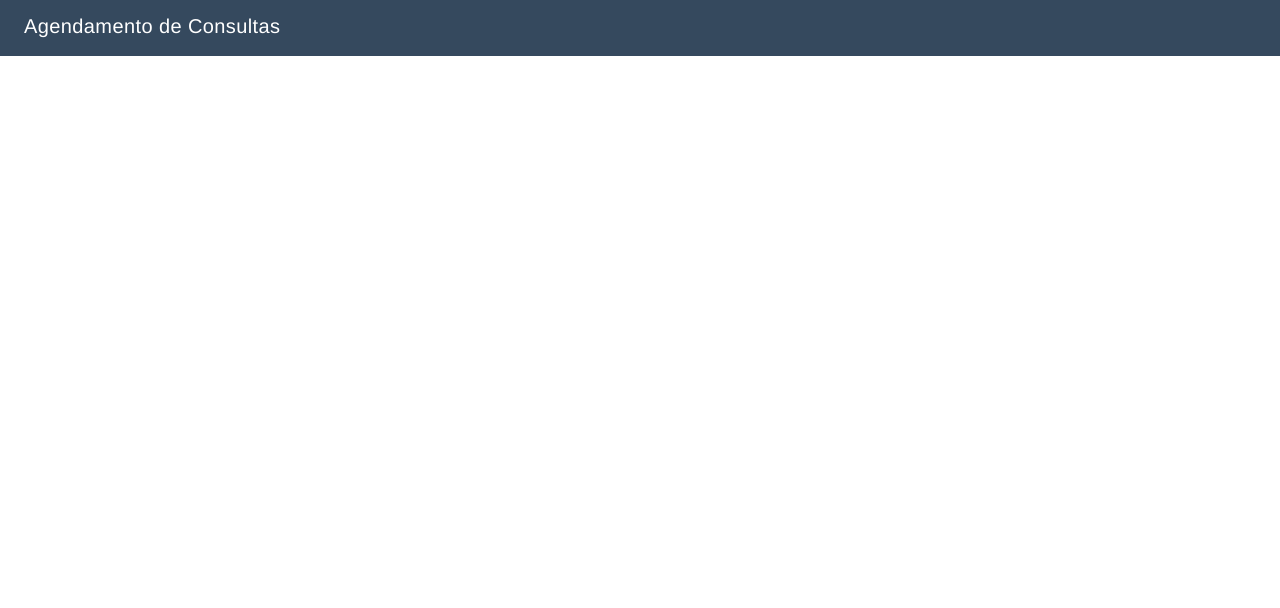
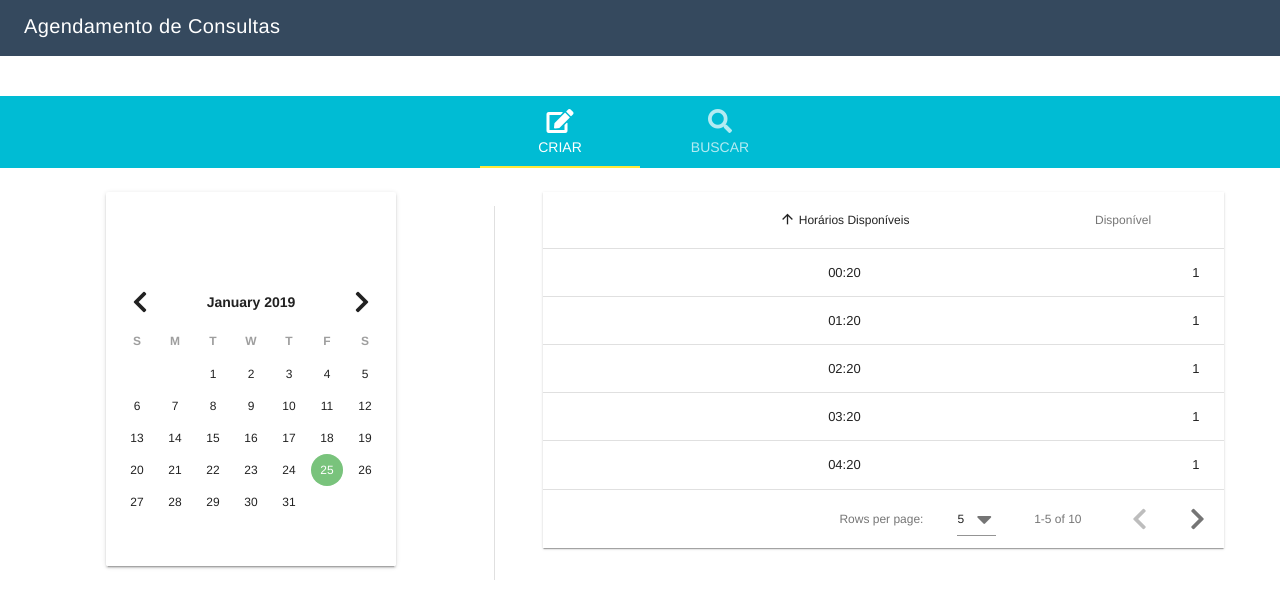
Before and after one commit to philipguedes/agendamento-de-consultas, a Vue app: page /#/admin in a window 1280 px wide. Shown: the top 608 px of the page. Built offline with nearby package versions, Linux system fonts and the light colour scheme.

Commit message:
Cria pag admin e tabela para consultas

```diff
--- a/index.html
+++ b/index.html
@@ -1,7 +1,6 @@
 <!DOCTYPE html>
 <html lang="en">
   <head>
-    <link href='https://fonts.googleapis.com/css?family=Roboto:100,300,400,500,700,900|Material+Icons' rel="stylesheet">
     <meta charset="utf-8">
     <meta http-equiv="X-UA-Compatible" content="IE=edge">
     <meta name="viewport" content="width=device-width, initial-scale=1">
@@ -12,6 +11,11 @@
     <!-- Add to home screen for Android and modern mobile browsers -->
     <link rel="manifest" href="<%= htmlWebpackPlugin.files.publicPath %>static/manifest.json">
     <meta name="theme-color" content="#4DBA87">
+
+    <!-- Add font icons -->
+    <link href='https://fonts.googleapis.com/css?family=Roboto:100,300,400,500,700,900|Material+Icons' rel="stylesheet">
+    <link href="https://cdn.jsdelivr.net/npm/font-awesome@4.7.0/css/font-awesome.min.css" rel="stylesheet">
+    <link href="https://use.fontawesome.com/releases/v5.0.13/css/all.css" rel="stylesheet">
 
     <!-- Add to home screen for Safari on iOS -->
     <meta name="apple-mobile-web-app-capable" content="yes">
--- a/src/main.js
+++ b/src/main.js
@@ -10,7 +10,9 @@ import 'bootstrap-vue/dist/bootstrap-vue.css'
 import 'vuetify/dist/vuetify.min.css'
 
 Vue.use(BootstrapVue)
-Vue.use(Vuetify)
+Vue.use(Vuetify, {
+  iconfont: 'fa4'
+})
 Vue.config.productionTip = false
 
 /* eslint-disable no-new */
--- /dev/null
+++ b/src/pages/Admin.vue
@@ -0,0 +1,51 @@
+<template>
+  <v-tabs
+    centered
+    color="cyan"
+    dark
+    icons-and-text
+  >
+    <v-tabs-slider color="yellow"></v-tabs-slider>
+
+    <v-tab href="#tab-1">
+      Criar
+      <v-icon>fas fa-edit</v-icon>
+    </v-tab>
+
+    <v-tab href="#tab-2">
+      Buscar
+      <v-icon>fas fa-search</v-icon>
+    </v-tab>
+
+
+    <v-tab-item :value="'tab-1'">
+      <create-appointment></create-appointment>
+    </v-tab-item>
+
+    <v-tab-item :value="'tab-2'">
+      <search-appointment></search-appointment>
+    </v-tab-item>
+  </v-tabs>
+</template>
+
+<script>
+import CreateAppointment from '@/views/admin/CreateAppointment'
+import SearchAppointment from '@/views/admin/SearchAppointment'
+
+export default {
+  name: 'admin',
+  data () {
+    return {}
+  },
+  components: {
+    CreateAppointment, SearchAppointment
+  }
+}
+</script>
+
+<style>
+.appointment {
+  height: 300px;
+  width: 640px;
+}
+</style>
--- a/src/router/index.js
+++ b/src/router/index.js
@@ -2,6 +2,7 @@ import Vue from 'vue'
 import Router from 'vue-router'
 import Scheduling from '@/views/appointment/Scheduling'
 import Appointment from '@/pages/Appointment'
+import Admin from '@/pages/Admin'
 
 Vue.use(Router)
 
@@ -16,6 +17,11 @@ export default new Router({
       path: '/appointment',
       name: 'Appointment',
       component: Appointment
+    },
+    {
+      path: '/admin',
+      name: 'Admin',
+      component: Admin
     }
   ]
 })
--- /dev/null
+++ b/src/views/admin/CreateAppointment.vue
@@ -0,0 +1,162 @@
+<template>
+
+    <v-container>
+      <v-layout justify-center reverse fill-height row>
+        <v-flex xs7>
+          <v-data-table
+            v-model="selected"
+            :headers="headers"
+            :items="items"
+            :pagination.sync="pagination"
+            select-all
+            item-key="hour"
+            class="elevation-1"
+          >
+            <template slot="headers" slot-scope="props">
+              <tr>
+                <th>
+                  <v-checkbox
+                    :input-value="props.all"
+                    :indeterminate="props.indeterminate"
+                    primary
+                    hide-details
+                    @click.stop="toggleAll"
+                  ></v-checkbox>
+                </th>
+                <th
+                  v-for="header in props.headers"
+                  :key="header.text"
+                  :class="['column sortable', pagination.descending ? 'desc' : 'asc', header.value === pagination.sortBy ? 'active' : '']"
+                  @click="changeSort(header.value)"
+                >
+                  <v-icon small>arrow_upward</v-icon>
+                  {{ header.text }}
+                </th>
+              </tr>
+            </template>
+            <template slot="items" slot-scope="props">
+              <tr :active="props.selected" @click="props.selected = !props.selected">
+                <td>
+                  <v-checkbox
+                    :input-value="props.selected"
+                    primary
+                    hide-details
+                  ></v-checkbox>
+                </td>
+                <td>{{ props.item.hour }}</td>
+                <td class="text-xs-right">{{ props.item.available }}</td>
+              </tr>
+            </template>
+          </v-data-table>
+
+        </v-flex>
+        <v-flex xs1>
+          <v-divider vertical></v-divider>
+
+        </v-flex>
+        <v-flex xs4>
+
+          <v-date-picker v-model="date" color="green lighten-1" header-color="primary"></v-date-picker>
+        </v-flex>
+
+
+
+      </v-layout>
+    </v-container>
+
+</template>
+
+<script>
+import Calendar from '@/components/Calendar.vue'
+import moment from 'moment'
+
+export default {
+  name: 'create-appointment',
+  data () {
+    return {
+      date: moment().toISOString().substr(0, 10),
+      pagination: {
+        sortBy: 'hour'
+      },
+      selected: [],
+      headers: [
+        {
+          text: 'Horários Disponíveis',
+          value: 'hour'
+        },
+        {
+          text: 'Disponível', // aberto ou fechado
+          value: 'available'
+        }
+      ],
+      times: [
+        '08:00',
+        '09:00',
+        '10:00',
+        '11:00',
+        '12:00',
+        '13:00',
+        '14:00',
+        '15:00',
+        '16:00',
+        '17:00',
+        '08:30',
+        '09:30',
+        '10:30',
+        '11:30',
+        '12:30',
+        '13:30',
+        '14:30',
+        '15:30',
+        '16:30',
+        '17:30'
+      ],
+      items: [
+        { hour: '04:20', available: '1' },
+        { hour: '05:20', available: '1' },
+        { hour: '06:20', available: '1' },
+        { hour: '07:20', available: '1' },
+        { hour: '08:20', available: '1' },
+        { hour: '09:20', available: '1' },
+        { hour: '01:20', available: '1' },
+        { hour: '03:20', available: '1' },
+        { hour: '02:20', available: '1' },
+        { hour: '00:20', available: '1' }
+      ]
+    }
+  },
+  watch: {
+    date (newDate) {
+      console.log('heloo')
+    }
+  },
+  methods: {
+    dateChanged (newDate) {
+      this.date = newDate
+    },
+    selectTime (time) {
+      this.time = time
+    },
+    toggleAll () {
+      if (this.selected.length) this.selected = []
+      else this.selected = this.items.slice()
+    },
+    changeSort (column) {
+      if (this.pagination.sortBy === column) {
+        this.pagination.descending = !this.pagination.descending
+      } else {
+        this.pagination.sortBy = column
+        this.pagination.descending = false
+      }
+    }
+  },
+  components: {
+    Calendar
+  }
+}
+</script>
+
+<style>
+
+
+</style>
--- /dev/null
+++ b/src/views/admin/SearchAppointment.vue
@@ -0,0 +1,40 @@
+<template>
+  <div class="scheduling">
+
+    search appointment
+  </div>
+</template>
+
+<script>
+import Calendar from '@/components/Calendar.vue'
+import moment from 'moment'
+
+export default {
+  name: 'search-appointment',
+  data () {
+    return {
+      date: moment()
+    }
+  },
+  methods: {
+    dateChanged (newDate) {
+      this.date = newDate
+    },
+    selectTime (time) {
+      this.time = time
+    }
+  },
+  components: {
+    Calendar
+  }
+}
+</script>
+
+<style>
+
+.scheduling {
+  height: 100%;
+  width: 200px
+}
+
+</style>
```
Also changed, not shown: src/views/admin/AppointmentTable.vue (added, +143 -0 lines).
